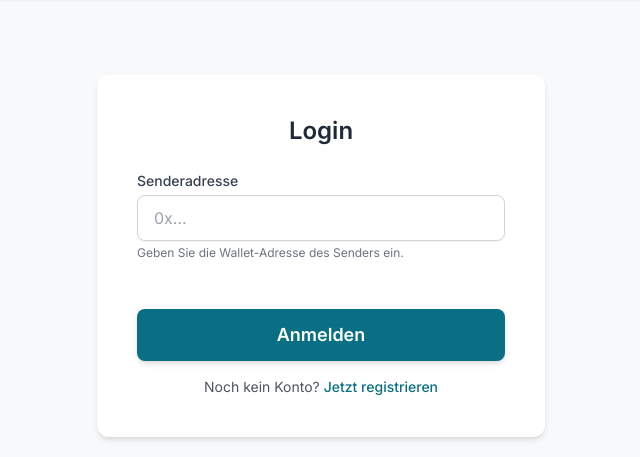
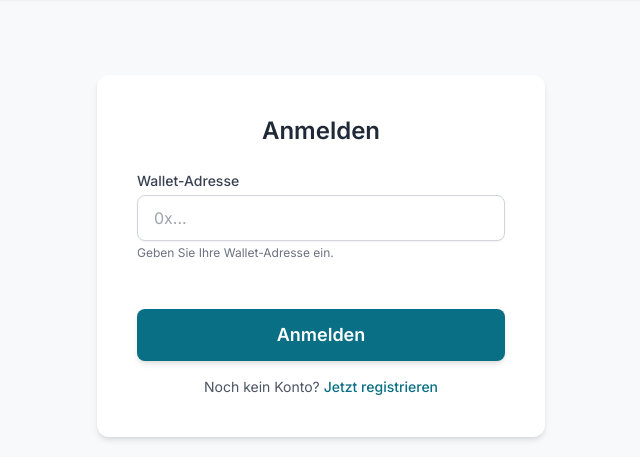
Before and after one commit to David-Trieu/KWH-OTH-Project, a Flask app: page /login in a window 1280 px wide. Shown: the part 64-521 px from the top of the page, without its empty margins (319-959 px from the left). Run offline with Flask 3, Linux system fonts and the light colour scheme; some libraries are stand-ins or nearby versions.

Commit message:
changed some html

```diff
--- a/Blockchain/frontend/templates/login.html
+++ b/Blockchain/frontend/templates/login.html
@@ -51,15 +51,15 @@
 
     <main class="pt-24 container mx-auto px-4 sm:px-6 lg:px-8 flex justify-center items-center min-h-[calc(100vh-16rem)]">
         <div class="card max-w-md w-full p-10 mx-auto">
-            <h2 class="text-2xl font-semibold text-gray-800 mb-6 text-center">Login</h2>
+            <h2 class="text-2xl font-semibold text-gray-800 mb-6 text-center">Anmelden</h2>
             <form id="form" class="space-y-6" method="POST">
                 <div>
-                    <label for="fromAddress" class="block text-sm font-medium text-gray-700 mb-1">Senderadresse</label>
+                    <label for="fromAddress" class="block text-sm font-medium text-gray-700 mb-1">Wallet-Adresse</label>
                     <input type="text" id="fromAddress" name="fromAddress" required
                            aria-describedby="fromAddress-help"
                            class="w-full px-4 py-2.5 border border-gray-300 rounded-lg shadow-sm focus:outline-none focus:ring-2 focus:ring-[#096f84] focus:border-transparent transition-colors"
                            placeholder="0x...">
-                    <p id="fromAddress-help" class="mt-1 text-xs text-gray-500">Geben Sie die Wallet-Adresse des Senders ein.</p>
+                    <p id="fromAddress-help" class="mt-1 text-xs text-gray-500">Geben Sie Ihre Wallet-Adresse ein.</p>
                 </div>
                 <span> {{ message }}</span> <br>
                 <button type="submit" class="w-full cta-button text-lg font-semibold py-3 px-8 rounded-lg shadow-md flex items-center justify-center">
```
